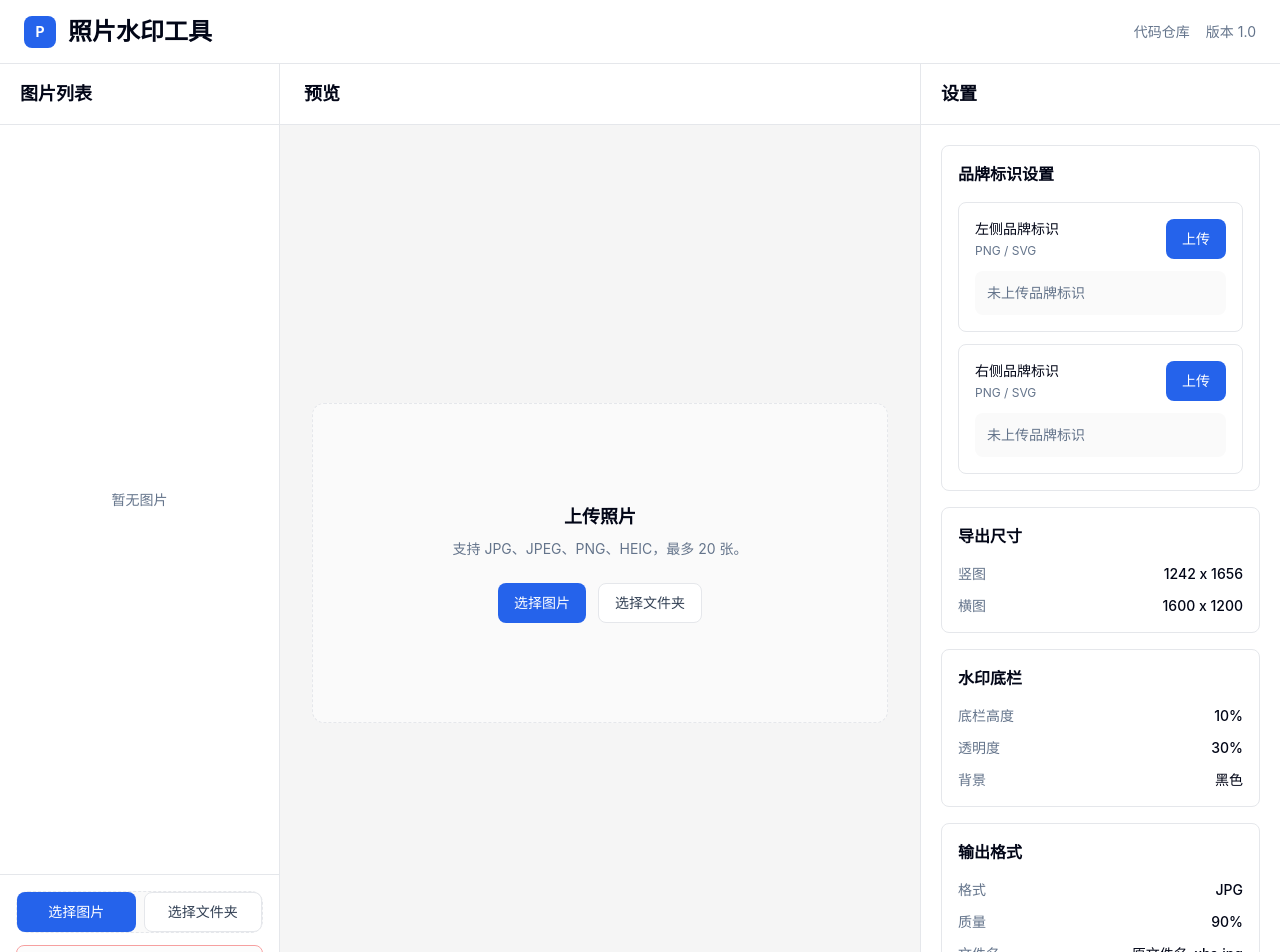
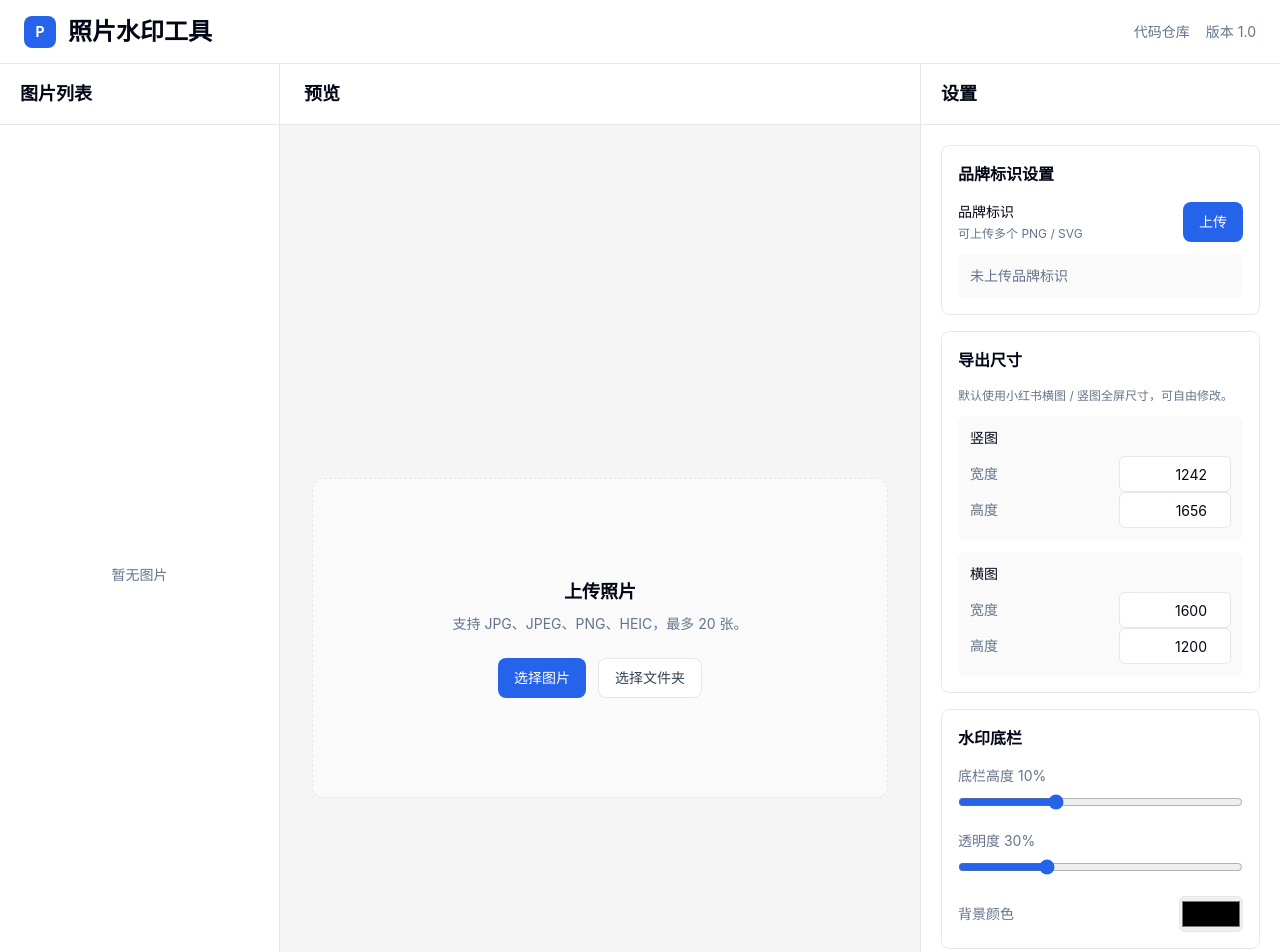
Before and after one commit to sweetCurious/photo-watermark-tool, a React (Vite) app: page / in a window 1280 px wide. Shown: the top 952 px of the page. Built offline with nearby package versions, Linux system fonts and the light colour scheme.

Commit message:
feat: customize branding and watermark settings

```diff
--- a/src/components/logo/LogoUploader.tsx
+++ b/src/components/logo/LogoUploader.tsx
@@ -1,59 +1,68 @@
 import { ChangeEvent, useRef, useState } from 'react';
 import { toast } from 'sonner';
 import { useLogoStore } from '../../store/logoStore';
-import { LogoAsset, LogoPosition } from '../../types/logo';
+import { LogoAsset } from '../../types/logo';
 
 function isValidLogo(file: File) {
   const extension = file.name.split('.').pop()?.toLowerCase();
   return extension === 'png' || extension === 'svg';
 }
 
-function LogoPreview({ logo }: { logo: LogoAsset }) {
+function LogoPreview({ logo, onRemove }: { logo: LogoAsset; onRemove: () => void }) {
   return (
-    <div className="mt-3 rounded-lg border border-border-default bg-background-upload p-3">
-      <img alt={logo.fileName} className="h-16 max-w-full object-contain" src={logo.objectUrl} />
+    <div className="rounded-lg border border-border-default bg-background-upload p-3">
+      <img alt={logo.fileName} className="h-14 max-w-full object-contain" src={logo.objectUrl} />
       <p className="mt-2 truncate text-xs text-slate-600">{logo.fileName}</p>
+      <button
+        className="mt-2 h-8 w-full rounded-md border border-error text-xs font-medium text-error hover:bg-red-50"
+        onClick={onRemove}
+        type="button"
+      >
+        删除
+      </button>
     </div>
   );
 }
 
-export function LogoUploader({ position }: { position: LogoPosition }) {
+export function LogoUploader() {
   const inputRef = useRef<HTMLInputElement>(null);
-  const [message, setMessage] = useState('PNG / SVG');
-  const logo = useLogoStore((state) => (position === 'left' ? state.leftLogo : state.rightLogo));
-  const setLogo = useLogoStore((state) => state.setLogo);
+  const [message, setMessage] = useState('可上传多个 PNG / SVG');
+  const logos = useLogoStore((state) => state.logos);
+  const addLogos = useLogoStore((state) => state.addLogos);
   const removeLogo = useLogoStore((state) => state.removeLogo);
-  const label = position === 'left' ? '左侧品牌标识' : '右侧品牌标识';
 
   function handleChange(event: ChangeEvent<HTMLInputElement>) {
-    const file = event.target.files?.[0] ?? null;
+    const files = Array.from(event.target.files ?? []);
     event.target.value = '';
 
-    if (!file) {
+    if (files.length === 0) {
       return;
     }
 
-    if (!isValidLogo(file)) {
-      setMessage('品牌标识无效');
-      console.error('Invalid Logo', file.name);
-      toast.error('品牌标识无效');
-      return;
+    const validFiles = files.filter(isValidLogo);
+
+    if (validFiles.length !== files.length) {
+      setMessage('已跳过无效品牌标识');
+      toast.error('仅支持 PNG / SVG 品牌标识');
     }
 
-    setLogo(position, file);
-    setMessage('品牌标识已就绪');
+    if (validFiles.length > 0) {
+      addLogos(validFiles);
+      setMessage(`已上传 ${logos.length + validFiles.length} 个品牌标识`);
+    }
   }
 
   return (
-    <section className="rounded-lg border border-border-default p-4">
+    <section className="space-y-3">
       <div className="flex items-center justify-between gap-3">
         <div>
-          <h3 className="text-sm font-medium text-slate-950">{label}</h3>
+          <p className="text-sm font-medium text-slate-950">品牌标识</p>
           <p className="mt-1 text-xs text-slate-500">{message}</p>
         </div>
         <input
           accept=".png,.svg"
           className="hidden"
+          multiple
           onChange={handleChange}
           ref={inputRef}
           type="file"
@@ -66,19 +75,14 @@ export function LogoUploader({ position }: { position: LogoPosition }) {
           上传
         </button>
       </div>
-      {logo ? (
-        <>
-          <LogoPreview logo={logo} />
-          <button
-            className="mt-3 h-9 w-full rounded-lg border border-error text-sm font-medium text-error hover:bg-red-50"
-            onClick={() => removeLogo(position)}
-            type="button"
-          >
-            删除品牌标识
-          </button>
-        </>
+      {logos.length > 0 ? (
+        <div className="grid grid-cols-2 gap-3">
+          {logos.map((logo) => (
+            <LogoPreview key={logo.id} logo={logo} onRemove={() => removeLogo(logo.id)} />
+          ))}
+        </div>
       ) : (
-        <p className="mt-3 rounded-lg bg-background-upload p-3 text-sm text-slate-500">
+        <p className="rounded-lg bg-background-upload p-3 text-sm text-slate-500">
           未上传品牌标识
         </p>
       )}
--- a/src/components/settings/SettingsPanel.tsx
+++ b/src/components/settings/SettingsPanel.tsx
@@ -1,83 +1,135 @@
 import { ReactNode } from 'react';
-import { OUTPUT_IMAGE_SPECS } from '../../constants/imageSpecs';
-import { BOTTOM_BAR_HEIGHT_RATIO } from '../../constants/watermarkSpecs';
 import { JPG_QUALITY } from '../../services/exportService';
+import { useSettingsStore, WatermarkSettings } from '../../store/settingsStore';
+import { ImageOrientation } from '../../types/image';
 import { LogoUploader } from '../logo/LogoUploader';
-
-interface ReadonlyRow {
-  label: string;
-  value: string;
-}
 
 function SettingsCard({ children, title }: { children: ReactNode; title: string }) {
   return (
     <section className="rounded-lg border border-border-default bg-background-panel p-4">
       <h3 className="text-base font-semibold text-slate-950">{title}</h3>
-      <div className="mt-4 space-y-3">{children}</div>
+      <div className="mt-4 space-y-4">{children}</div>
     </section>
   );
 }
 
-function ReadonlyInfoList({ rows }: { rows: ReadonlyRow[] }) {
+function NumberInput({
+  label,
+  min,
+  onChange,
+  value,
+}: {
+  label: string;
+  min: number;
+  onChange: (value: number) => void;
+  value: number;
+}) {
   return (
-    <dl className="space-y-3">
-      {rows.map((row) => (
-        <div className="flex items-center justify-between gap-4 text-sm" key={row.label}>
-          <dt className="text-slate-500">{row.label}</dt>
-          <dd className="font-medium text-slate-950">{row.value}</dd>
-        </div>
-      ))}
-    </dl>
-  );
-}
-
-function LogoSettingsCard() {
-  return (
-    <SettingsCard title="品牌标识设置">
-      <LogoUploader position="left" />
-      <LogoUploader position="right" />
-    </SettingsCard>
+    <label className="flex items-center justify-between gap-3 text-sm">
+      <span className="text-slate-500">{label}</span>
+      <input
+        className="h-9 w-28 rounded-md border border-border-default px-2 text-right"
+        min={min}
+        onChange={(event) => onChange(Number(event.target.value))}
+        type="number"
+        value={value}
+      />
+    </label>
   );
 }
 
 function ExportCard() {
+  const outputSizes = useSettingsStore((state) => state.outputSizes);
+  const setOutputSize = useSettingsStore((state) => state.setOutputSize);
+
+  function updateSize(orientation: ImageOrientation, key: 'width' | 'height', value: number) {
+    setOutputSize(orientation, {
+      ...outputSizes[orientation],
+      [key]: value,
+    });
+  }
+
   return (
     <SettingsCard title="导出尺寸">
-      <ReadonlyInfoList
-        rows={[
-          {
-            label: '竖图',
-            value: `${OUTPUT_IMAGE_SPECS.portrait.width} x ${OUTPUT_IMAGE_SPECS.portrait.height}`,
-          },
-          {
-            label: '横图',
-            value: `${OUTPUT_IMAGE_SPECS.landscape.width} x ${OUTPUT_IMAGE_SPECS.landscape.height}`,
-          },
-        ]}
-      />
+      <div className="space-y-3">
+        <p className="text-xs text-slate-500">默认使用小红书横图 / 竖图全屏尺寸，可自由修改。</p>
+        <div className="rounded-lg bg-background-upload p-3">
+          <p className="mb-2 text-sm font-medium text-slate-950">竖图</p>
+          <NumberInput
+            label="宽度"
+            min={320}
+            onChange={(value) => updateSize('portrait', 'width', value)}
+            value={outputSizes.portrait.width}
+          />
+          <NumberInput
+            label="高度"
+            min={320}
+            onChange={(value) => updateSize('portrait', 'height', value)}
+            value={outputSizes.portrait.height}
+          />
+        </div>
+        <div className="rounded-lg bg-background-upload p-3">
+          <p className="mb-2 text-sm font-medium text-slate-950">横图</p>
+          <NumberInput
+            label="宽度"
+            min={320}
+            onChange={(value) => updateSize('landscape', 'width', value)}
+            value={outputSizes.landscape.width}
+          />
+          <NumberInput
+            label="高度"
+            min={320}
+            onChange={(value) => updateSize('landscape', 'height', value)}
+            value={outputSizes.landscape.height}
+          />
+        </div>
+      </div>
     </SettingsCard>
   );
 }
 
 function WatermarkCard() {
+  const watermark = useSettingsStore((state) => state.watermark);
+  const setWatermark = useSettingsStore((state) => state.setWatermark);
+  const updateWatermark = (settings: Partial<WatermarkSettings>) =>
+    setWatermark({
+      ...watermark,
+      ...settings,
+    });
+
   return (
     <SettingsCard title="水印底栏">
-      <ReadonlyInfoList
-        rows={[
-          {
-            label: '底栏高度',
-            value: `${BOTTOM_BAR_HEIGHT_RATIO * 100}%`,
-          },
-          {
-            label: '透明度',
-            value: '30%',
-          },
-          {
-            label: '背景',
-            value: '黑色',
-          },
-        ]}
-      />
+      <label className="block text-sm text-slate-500">
+        <span>底栏高度 {Math.round(watermark.barHeightRatio * 100)}%</span>
+        <input
+          className="mt-2 w-full accent-primary"
+          max={30}
+          min={0}
+          onChange={(event) => updateWatermark({ barHeightRatio: Number(event.target.value) / 100 })}
+          type="range"
+          value={Math.round(watermark.barHeightRatio * 100)}
+        />
+      </label>
+      <label className="block text-sm text-slate-500">
+        <span>透明度 {Math.round(watermark.opacity * 100)}%</span>
+        <input
+          className="mt-2 w-full accent-primary"
+          max={100}
+          min={0}
+          onChange={(event) => updateWatermark({ opacity: Number(event.target.value) / 100 })}
+          type="range"
+          value={Math.round(watermark.opacity * 100)}
+        />
+      </label>
+      <label className="flex items-center justify-between gap-3 text-sm text-slate-500">
+        <span>背景颜色</span>
+        <input
+          className="h-9 w-16 rounded-md border border-border-default"
+          onChange={(event) => updateWatermark({ background: event.target.value })}
+          type="color"
+          value={watermark.background}
+        />
+      </label>
     </SettingsCard>
   );
 }
@@ -85,22 +137,18 @@ function WatermarkCard() {
 function OutputCard() {
   return (
     <SettingsCard title="输出格式">
-      <ReadonlyInfoList
-        rows={[
-          {
-            label: '格式',
-            value: 'JPG',
-          },
-          {
-            label: '质量',
-            value: `${JPG_QUALITY * 100}%`,
-          },
-          {
-            label: '文件名',
-            value: '原文件名_xhs.jpg',
-          },
-        ]}
-      />
+      <div className="flex items-center justify-between text-sm">
+        <span className="text-slate-500">格式</span>
+        <span className="font-medium text-slate-950">JPG</span>
+      </div>
+      <div className="flex items-center justify-between text-sm">
+        <span className="text-slate-500">质量</span>
+        <span className="font-medium text-slate-950">{JPG_QUALITY * 100}%</span>
+      </div>
+      <div className="flex items-center justify-between text-sm">
+        <span className="text-slate-500">文件名</span>
+        <span className="font-medium text-slate-950">原文件名_xhs.jpg</span>
+      </div>
     </SettingsCard>
   );
 }
@@ -112,7 +160,9 @@ export function SettingsPanel() {
         <h2 className="text-lg font-semibold">设置</h2>
       </div>
       <div className="min-h-0 flex-1 space-y-4 overflow-y-auto p-5">
-        <LogoSettingsCard />
+        <SettingsCard title="品牌标识设置">
+          <LogoUploader />
+        </SettingsCard>
         <ExportCard />
         <WatermarkCard />
         <OutputCard />
--- a/src/hooks/useImageProcessing.ts
+++ b/src/hooks/useImageProcessing.ts
@@ -4,6 +4,7 @@ import { JpgExportResult } from '../services/exportService';
 import { isProcessingCanceled, processImages } from '../services/imageProcessingService';
 import { useImageStore } from '../store/imageStore';
 import { useLogoStore } from '../store/logoStore';
+import { useSettingsStore } from '../store/settingsStore';
 
 interface ProcessingProgress {
   current: number;
@@ -13,8 +14,9 @@ interface ProcessingProgress {
 export function useImageProcessing() {
   const images = useImageStore((state) => state.images);
   const updateImageStatus = useImageStore((state) => state.updateImageStatus);
-  const leftLogo = useLogoStore((state) => state.leftLogo);
-  const rightLogo = useLogoStore((state) => state.rightLogo);
+  const logos = useLogoStore((state) => state.logos);
+  const outputSizes = useSettingsStore((state) => state.outputSizes);
+  const watermark = useSettingsStore((state) => state.watermark);
   const abortControllerRef = useRef<AbortController | null>(null);
   const [isProcessing, setIsProcessing] = useState(false);
   const [progress, setProgress] = useState<ProcessingProgress>({ current: 0, total: 0 });
@@ -38,8 +40,9 @@ export function useImageProcessing() {
     try {
       const files = await processImages({
         images,
-        leftLogo,
-        rightLogo,
+        logos,
+        outputSizes,
+        watermark,
         signal: abortController.signal,
         onImageStatus: updateImageStatus,
         onProgress: () =>
--- a/src/services/canvasService.ts
+++ b/src/services/canvasService.ts
@@ -1,10 +1,9 @@
-import { OUTPUT_IMAGE_SPECS } from '../constants/imageSpecs';
 import { GeneratedCanvas } from '../types/canvas';
 import { ImageOrientation } from '../types/image';
 import { releaseCanvas } from '../utils/memory';
+import type { OutputSize } from '../store/settingsStore';
 
-export function createOutputCanvas(orientation: ImageOrientation): GeneratedCanvas {
-  const spec = OUTPUT_IMAGE_SPECS[orientation];
+export function createOutputCanvas(orientation: ImageOrientation, spec: OutputSize): GeneratedCanvas {
   const canvas = document.createElement('canvas');
   canvas.width = spec.width;
   canvas.height = spec.height;
--- a/src/services/imageProcessingService.ts
+++ b/src/services/imageProcessingService.ts
@@ -3,8 +3,9 @@ import { createOutputCanvas, releaseGeneratedCanvas } from './canvasService';
 import { exportCanvasToJpg, JpgExportResult } from './exportService';
 import { DrawableLogo, renderLogos } from './logoRenderer';
 import { renderBottomBar } from './watermarkRenderer';
+import type { OutputSize, WatermarkSettings } from '../store/settingsStore';
 import { UploadedImage, UploadedImageStatus } from '../types/image';
-import { LogoAsset, LogoPosition } from '../types/logo';
+import { LogoAsset } from '../types/logo';
 
 const MAX_CONCURRENT_IMAGES = 3;
 const CANCELED_ERROR = 'Processing Canceled';
@@ -18,8 +19,9 @@ interface DrawableImage {
 
 interface ProcessImagesParams {
   images: UploadedImage[];
-  leftLogo: LogoAsset | null;
-  rightLogo: LogoAsset | null;
+  logos: LogoAsset[];
+  outputSizes: Record<UploadedImage['orientation'], OutputSize>;
+  watermark: WatermarkSettings;
   signal: AbortSignal;
   onImageError: (error: unknown) => void;
   onImageStatus: (id: string, status: UploadedImageStatus) => void;
@@ -75,39 +77,33 @@ async function createDrawableImage(file: File, objectUrl: string): Promise<Drawa
   return createImageElementDrawable(image);
 }
 
-async function createDrawableLogos(
-  leftLogo: LogoAsset | null,
-  rightLogo: LogoAsset | null,
-  signal: AbortSignal,
-) {
-  const logos: Partial<Record<LogoPosition, DrawableImage>> = {};
-  const logoEntries: Array<[LogoPosition, LogoAsset | null]> = [['left', leftLogo], ['right', rightLogo]];
+async function createDrawableLogos(logos: LogoAsset[], signal: AbortSignal) {
+  const drawableLogos: DrawableImage[] = [];
 
   try {
-    for (const [position, logo] of logoEntries) {
+    for (const logo of logos) {
       throwIfCanceled(signal);
-
-      if (logo) {
-        logos[position] = await createDrawableImage(logo.file, logo.objectUrl);
-      }
+      drawableLogos.push(await createDrawableImage(logo.file, logo.objectUrl));
     }
 
-    return logos;
+    return drawableLogos;
   } catch (error) {
-    Object.values(logos).forEach((logo) => logo.dispose());
+    drawableLogos.forEach((logo) => logo.dispose());
     throw error;
   }
 }
 
 async function processImage(
   image: UploadedImage,
-  logos: Partial<Record<LogoPosition, DrawableLogo>>,
+  logos: DrawableLogo[],
+  outputSize: OutputSize,
+  watermark: WatermarkSettings,
   signal: AbortSignal,
 ): Promise<JpgExportResult> {
   throwIfCanceled(signal);
 
   const sourceImage = await createDrawableImage(image.file, image.objectUrl);
-  const generatedCanvas = createOutputCanvas(image.orientation);
+  const generatedCanvas = createOutputCanvas(image.orientation, outputSize);
 
   try {
     throwIfCanceled(signal);
@@ -115,7 +111,7 @@ async function processImage(
       width: sourceImage.width,
       height: sourceImage.height,
     });
-    const bottomBar = renderBottomBar(generatedCanvas);
+    const bottomBar = renderBottomBar(generatedCanvas, watermark);
     renderLogos(generatedCanvas, bottomBar, logos);
     throwIfCanceled(signal);
     return await exportCanvasToJpg(generatedCanvas.canvas, image.fileName);
@@ -127,16 +123,17 @@ async function processImage(
 
 export async function processImages({
   images,
-  leftLogo,
+  logos,
   onImageError,
   onImageStatus,
   onProgress,
-  rightLogo,
+  outputSizes,
   signal,
+  watermark,
 }: ProcessImagesParams): Promise<JpgExportResult[]> {
   let nextIndex = 0;
   const exportedFiles: JpgExportResult[] = [];
-  const logos = await createDrawableLogos(leftLogo, rightLogo, signal);
+  const drawableLogos = await createDrawableLogos(logos, signal);
 
   async function worker() {
     while (nextIndex < images.length) {
@@ -147,7 +144,13 @@ export async function processImages({
       onImageStatus(image.id, 'processing');
 
       try {
-        const exportedFile = await processImage(image, logos, signal);
+        const exportedFile = await processImage(
+          image,
+          drawableLogos,
+          outputSizes[image.orientation],
+          watermark,
+          signal,
+        );
         exportedFiles.push(exportedFile);
         onImageStatus(image.id, 'success');
       } catch (error) {
@@ -173,7 +176,7 @@ export async function processImages({
 
     return exportedFiles;
   } finally {
-    Object.values(logos).forEach((logo) => logo.dispose());
+    drawableLogos.forEach((logo) => logo.dispose());
   }
 }
 
--- a/src/services/logoRenderer.ts
+++ b/src/services/logoRenderer.ts
@@ -1,7 +1,6 @@
 import { BottomBarRect } from './watermarkRenderer';
 import { GeneratedCanvas } from '../types/canvas';
-import { LogoPosition } from '../types/logo';
-import { getLogoRect } from '../utils/logoScale';
+import { LOGO_HEIGHT_RATIO, LOGO_MARGIN } from '../utils/logoScale';
 
 export interface DrawableLogo {
   image: CanvasImageSource;
@@ -9,26 +8,50 @@ export interface DrawableLogo {
   height: number;
 }
 
-export function renderLogo(
-  generatedCanvas: GeneratedCanvas,
-  bottomBar: BottomBarRect,
-  logo: DrawableLogo,
-  position: LogoPosition,
-) {
-  const rect = getLogoRect(logo.width, logo.height, bottomBar, position);
+interface LogoRect {
+  x: number;
+  y: number;
+  width: number;
+  height: number;
+}
 
-  generatedCanvas.context.drawImage(logo.image, rect.x, rect.y, rect.width, rect.height);
+function getLogoRects(logos: DrawableLogo[], bottomBar: BottomBarRect): LogoRect[] {
+  const logoHeight = bottomBar.height * LOGO_HEIGHT_RATIO;
+  const rects = logos.map((logo) => ({
+    x: 0,
+    y: bottomBar.y + (bottomBar.height - logoHeight) / 2,
+    width: logo.width * (logoHeight / logo.height),
+    height: logoHeight,
+  }));
+  const totalWidth =
+    rects.reduce((sum, rect) => sum + rect.width, 0) + Math.max(0, rects.length - 1) * LOGO_MARGIN;
+  const availableWidth = bottomBar.width - LOGO_MARGIN * 2;
+  const scale = totalWidth > availableWidth ? availableWidth / totalWidth : 1;
+  let nextX = LOGO_MARGIN;
 
-  return rect;
+  return rects.map((rect) => {
+    const nextRect = {
+      ...rect,
+      x: nextX,
+      width: rect.width * scale,
+      height: rect.height * scale,
+      y: bottomBar.y + (bottomBar.height - rect.height * scale) / 2,
+    };
+    nextX += nextRect.width + LOGO_MARGIN * scale;
+    return nextRect;
+  });
 }
 
 export function renderLogos(
   generatedCanvas: GeneratedCanvas,
   bottomBar: BottomBarRect,
-  logos: Partial<Record<LogoPosition, DrawableLogo>>,
+  logos: DrawableLogo[],
 ) {
-  return {
-    left: logos.left ? renderLogo(generatedCanvas, bottomBar, logos.left, 'left') : null,
-    right: logos.right ? renderLogo(generatedCanvas, bottomBar, logos.right, 'right') : null,
-  };
+  const rects = getLogoRects(logos, bottomBar);
+
+  rects.forEach((rect, index) => {
+    generatedCanvas.context.drawImage(logos[index].image, rect.x, rect.y, rect.width, rect.height);
+  });
+
+  return rects;
 }
--- a/src/store/logoStore.ts
+++ b/src/store/logoStore.ts
@@ -1,46 +1,38 @@
 import { create } from 'zustand';
-import { LogoAsset, LogoPosition } from '../types/logo';
+import { LogoAsset } from '../types/logo';
 
 interface LogoStore {
-  leftLogo: LogoAsset | null;
-  rightLogo: LogoAsset | null;
-  setLogo: (position: LogoPosition, file: File) => void;
-  removeLogo: (position: LogoPosition) => void;
+  logos: LogoAsset[];
+  addLogos: (files: File[]) => void;
+  removeLogo: (id: string) => void;
 }
 
-function createLogoAsset(position: LogoPosition, file: File): LogoAsset {
+function createLogoAsset(file: File): LogoAsset {
   return {
+    id: crypto.randomUUID(),
     file,
     fileName: file.name,
     objectUrl: URL.createObjectURL(file),
-    position,
     size: file.size,
   };
 }
 
 export const useLogoStore = create<LogoStore>((set) => ({
-  leftLogo: null,
-  rightLogo: null,
-  setLogo: (position, file) =>
+  logos: [],
+  addLogos: (files) =>
+    set((state) => ({
+      logos: [...state.logos, ...files.map(createLogoAsset)],
+    })),
+  removeLogo: (id) =>
     set((state) => {
-      const currentLogo = position === 'left' ? state.leftLogo : state.rightLogo;
+      const logo = state.logos.find((item) => item.id === id);
 
-      if (currentLogo) {
-        URL.revokeObjectURL(currentLogo.objectUrl);
+      if (logo) {
+        URL.revokeObjectURL(logo.objectUrl);
       }
 
-      const nextLogo = createLogoAsset(position, file);
-
-      return position === 'left' ? { leftLogo: nextLogo } : { rightLogo: nextLogo };
-    }),
-  removeLogo: (position) =>
-    set((state) => {
-      const currentLogo = position === 'left' ? state.leftLogo : state.rightLogo;
-
-      if (currentLogo) {
-        URL.revokeObjectURL(currentLogo.objectUrl);
-      }
-
-      return position === 'left' ? { leftLogo: null } : { rightLogo: null };
+      return {
+        logos: state.logos.filter((item) => item.id !== id),
+      };
     }),
 }));
--- /dev/null
+++ b/src/store/settingsStore.ts
@@ -0,0 +1,39 @@
+import { create } from 'zustand';
+import { OUTPUT_IMAGE_SPECS } from '../constants/imageSpecs';
+import { BOTTOM_BAR_HEIGHT_RATIO } from '../constants/watermarkSpecs';
+import type { ImageOrientation } from '../types/image';
+
+export interface OutputSize {
+  width: number;
+  height: number;
+}
+
+export interface WatermarkSettings {
+  barHeightRatio: number;
+  opacity: number;
+  background: string;
+}
+
+interface SettingsStore {
+  outputSizes: Record<ImageOrientation, OutputSize>;
+  watermark: WatermarkSettings;
+  setOutputSize: (orientation: ImageOrientation, size: OutputSize) => void;
+  setWatermark: (watermark: WatermarkSettings) => void;
+}
+
+export const useSettingsStore = create<SettingsStore>((set) => ({
+  outputSizes: OUTPUT_IMAGE_SPECS,
+  watermark: {
+    barHeightRatio: BOTTOM_BAR_HEIGHT_RATIO,
+    opacity: 0.3,
+    background: '#000000',
+  },
+  setOutputSize: (orientation, size) =>
+    set((state) => ({
+      outputSizes: {
+        ...state.outputSizes,
+        [orientation]: size,
+      },
+    })),
+  setWatermark: (watermark) => set({ watermark }),
+}));
--- a/src/types/logo.ts
+++ b/src/types/logo.ts
@@ -1,9 +1,7 @@
-export type LogoPosition = 'left' | 'right';
-
 export interface LogoAsset {
+  id: string;
   file: File;
   fileName: string;
   objectUrl: string;
-  position: LogoPosition;
   size: number;
 }
```
Also changed, not shown: src/services/watermarkRenderer.ts (+10 -6 lines).
